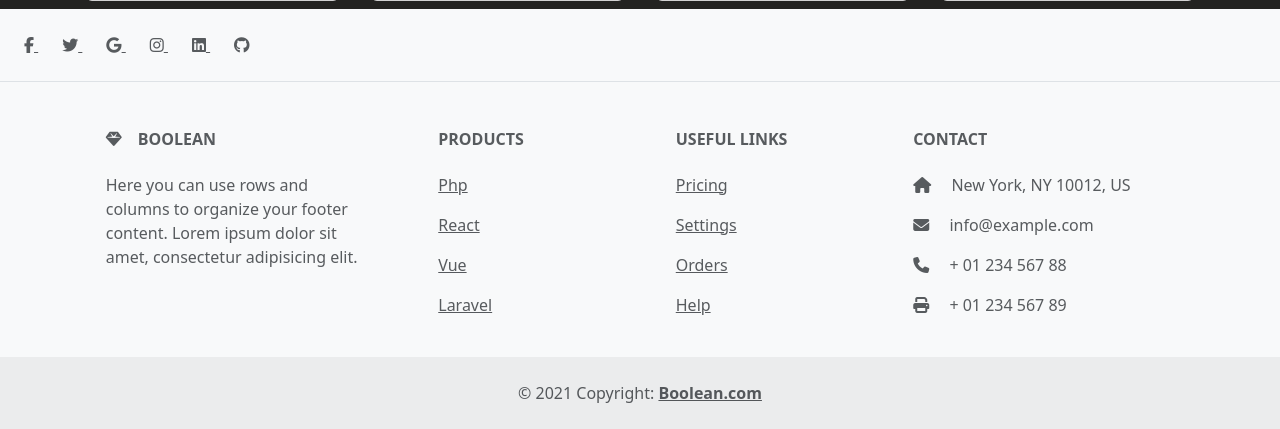
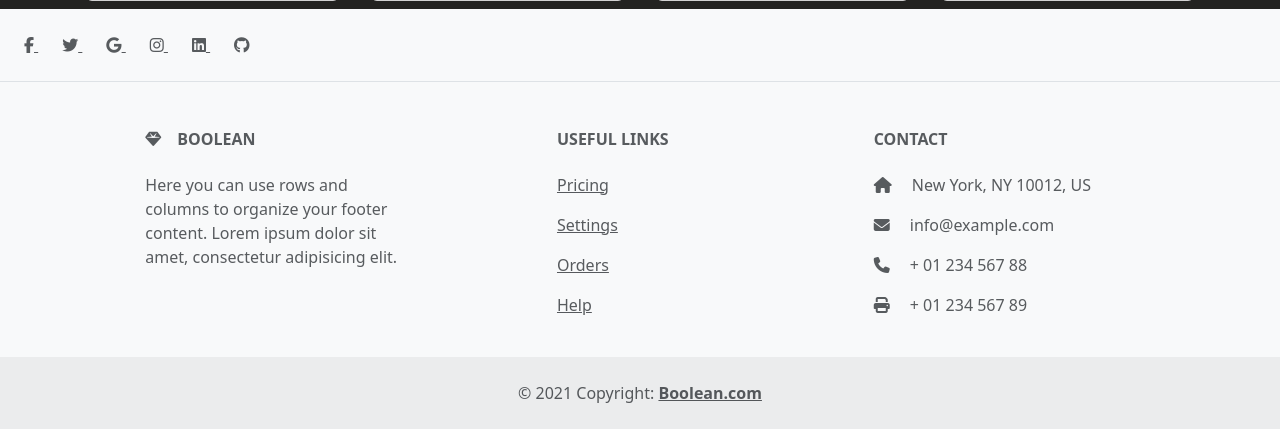
Before and after one commit to AugustoM94/php-oop-1, a PHP site: page / in a window 1280 px wide. Shown: the part 4701-5130 px from the top of the page. Run offline with PHP 8.4, Linux system fonts and the light colour scheme.

Commit message:
fix footer

```diff
--- a/views/footer.php
+++ b/views/footer.php
@@ -49,26 +49,6 @@
         </div>
         <!-- Grid column -->
 
-        <!-- Grid column -->
-        <div class="col-md-2 col-lg-2 col-xl-2 mx-auto mb-4">
-          <!-- Links -->
-          <h6 class="text-uppercase fw-bold mb-4">
-            Products
-          </h6>
-          <p>
-            <a href="#!" class="text-reset">Php</a>
-          </p>
-          <p>
-            <a href="#!" class="text-reset">React</a>
-          </p>
-          <p>
-            <a href="#!" class="text-reset">Vue</a>
-          </p>
-          <p>
-            <a href="#!" class="text-reset">Laravel</a>
-          </p>
-        </div>
-        <!-- Grid column -->
 
         <!-- Grid column -->
         <div class="col-md-3 col-lg-2 col-xl-2 mx-auto mb-4">
```
